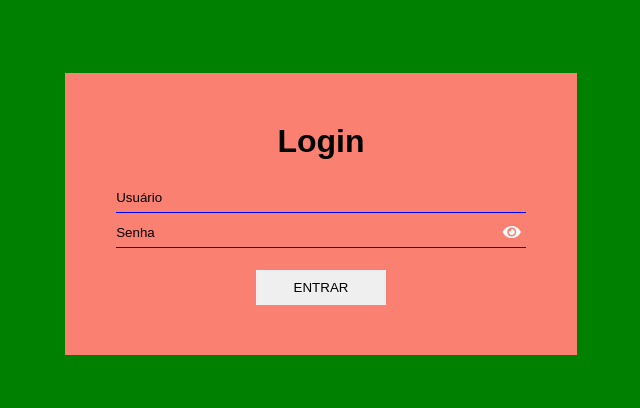
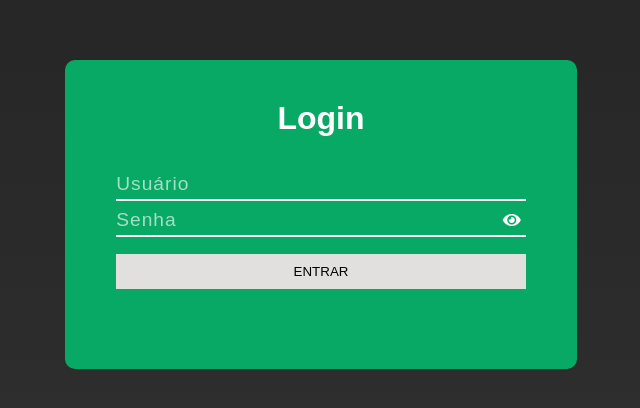
Before and after one commit to CaioLeo21/gerenciador-de-clientes-JS, a plain HTML site: page frontend/login.html in a window 1280 px wide. Shown: the part 186-594 px from the top of the page, without its empty margins (319-959 px from the left). Drawn offline with Linux system fonts and the light colour scheme.

Commit message:
Estilização do formulário de Login

```diff
--- a/frontend/login.html
+++ b/frontend/login.html
@@ -14,7 +14,7 @@
                 <form class="form-login" spellcheck="false">
                     <h1>Login</h1>
                     <div id="input">
-                        <input type="text" placeholder="Usuário" maxlength="40">
+                        <input type="email" placeholder="Usuário" maxlength="40">
                         <input type="password" id="password" placeholder="Senha" maxlength="15">
                         <input type="checkbox" id="check">
                         <label for="check" onclick="eyeButton()">
--- a/frontend/styles/login.css
+++ b/frontend/styles/login.css
@@ -4,27 +4,30 @@
     font-family: sans-serif;
 }
 ::-webkit-input-placeholder{
-    color: black;
+    color: rgba(255, 255, 255, 0.631);
 }
 .container{
     width: 100vw;
     height: 100vh;
-    background-color: green;
+    background: linear-gradient(to top,#313131 , #232323);
     display: flex;
     justify-content: center;
     align-items: center;
 }
 .container .form-login{
+    border-radius: 10px;
     width: 90vw;
     height: auto;
-    background-color: salmon;
+    background-color: #08A965;
     display: flex;
     justify-content: center;
     align-items: center;
     flex-direction: column;
+    padding: 10px 0 30px;
 }
 .container h1{
-    margin: 50px 0 20px;
+    margin: 30px 20px;
+    color: #fff;
 }
 .container #input{
     position: relative;
@@ -35,13 +38,16 @@
     width: 100%;
 }
 .container input{
+    font-size: 1.2em;
+    letter-spacing: 1px;
+    color: #fff;
     width: 80%;
     height: 30px;
     border: none;
     outline: none;
     margin: 2px 0;
     background-color: transparent;
-    border-bottom: 1px solid blue;
+    border-bottom: 2px solid #fff;
 }
 .container input[Type="checkbox"]{
     display: none;
@@ -51,16 +57,24 @@
     position: absolute;
     bottom: 15%;
     right: 11%;
+    cursor: pointer;
 }
 .container button{
-    width: 130px;
+    width: 80%;
     padding: 10px 2px;
-    margin: 20px 0 50px;
+    margin: 15px 0 50px;
     border: none;
     outline: none;
     cursor: pointer;
     text-transform: uppercase;
+    transition: 0.4s;
+    background-color: rgb(226, 223, 223);
 }
+.container button:hover{
+    background-color: #2b2b2b;
+    color: rgb(202, 202, 202);
+}
+
 @media screen and (min-width: 768px){
     .container .form-login{
         max-width: 40vw;
```
